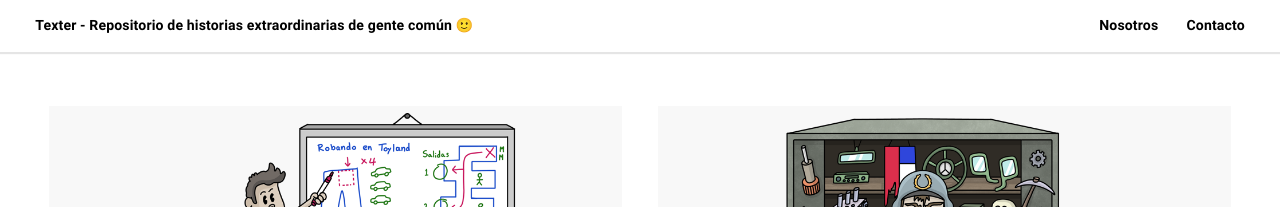
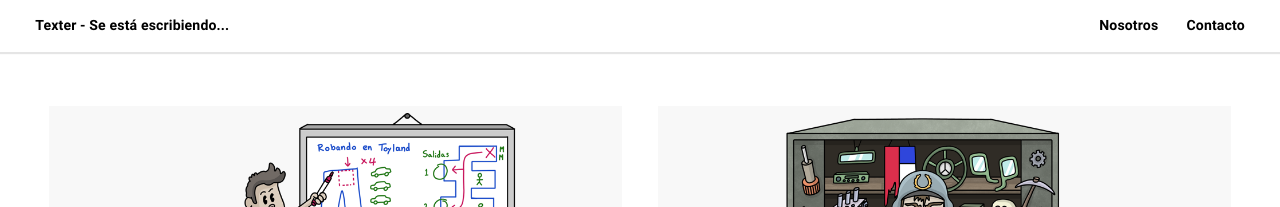
Before and after one commit to Robok3000/Texter2, a Jekyll site: the page built from index.html, in a window 1280 px wide. Shown: the top 207 px of the page. Built offline with Jekyll 4.4.1, drawn with Linux system fonts in a browser that asks for light colours; some web fonts are replaced; the list of posts is cut into pages by our own code.

Commit message:
Update _config.yml

```diff
--- a/_config.yml
+++ b/_config.yml
@@ -6,7 +6,7 @@ permalink: /:year/:month/:day/:title/
 google_analytics:
 
 name: Reter
-title: Texter - Repositorio de historias extraordinarias de gente común 🙂
+title: Texter - Se está escribiendo...
 description: >
   No leas mañana lo que puedes leer hoy. Somos un archivador de historias extraordinarias escritas por gente común.
 url: https://robok3000.github.io
```
